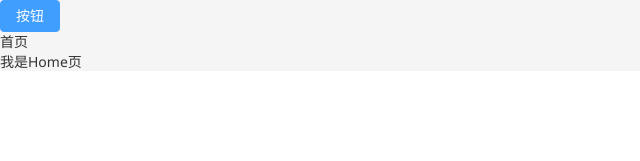
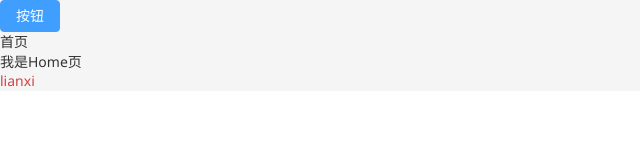
Before and after one commit to ZXW1314/XTX, a Vue app: page / in a window 1280 px wide. Shown: the top 161 px of the page, without its empty margins (0-640 px from the left). Built offline with nearby package versions, Linux system fonts and the light colour scheme.

Commit message:
scss文件的自动导入

```diff
--- a/src/App.vue
+++ b/src/App.vue
@@ -5,9 +5,14 @@
 <template>
   <el-button type="primary">按钮</el-button>
   <RouterView></RouterView>
+  <div class="text">lianxi</div>
 </template>
 
-<style scoped>
+<style scoped lang="scss">
+.text {
+  color: $priceColor;
+}
+
 header {
   line-height: 1.5;
   max-height: 100vh;
--- /dev/null
+++ b/src/styles/var.scss
@@ -0,0 +1,5 @@
+$xtxColor: #27ba9b;
+$helpColor: #e26237;
+$sucColor: #1dc779;
+$warnColor: #ffb302;
+$priceColor: #cf4444;
--- a/vite.config.ts
+++ b/vite.config.ts
@@ -37,7 +37,10 @@
   css: {
     preprocessorOptions: {
       scss: {
-        additionalData: `@use "~/styles/element/index.scss" as *;`,
+        additionalData: `
+          @use "@/styles/element/index.scss" as *;
+          @use "@/styles/var.scss" as *;
+        `,
       },
     },
   },
```
